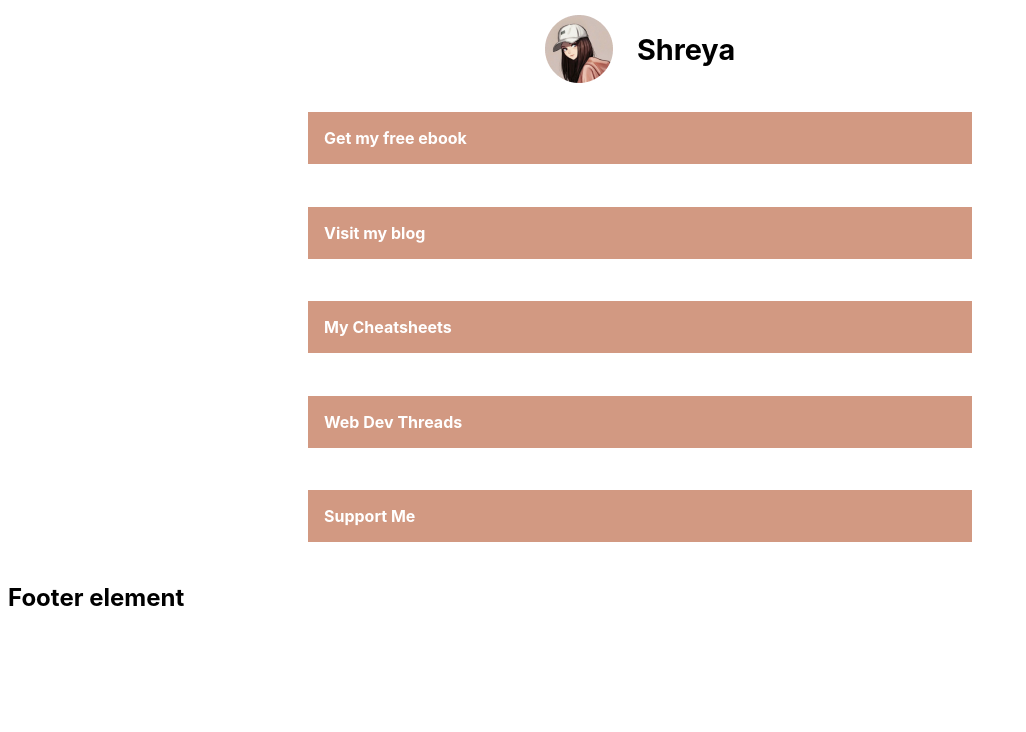
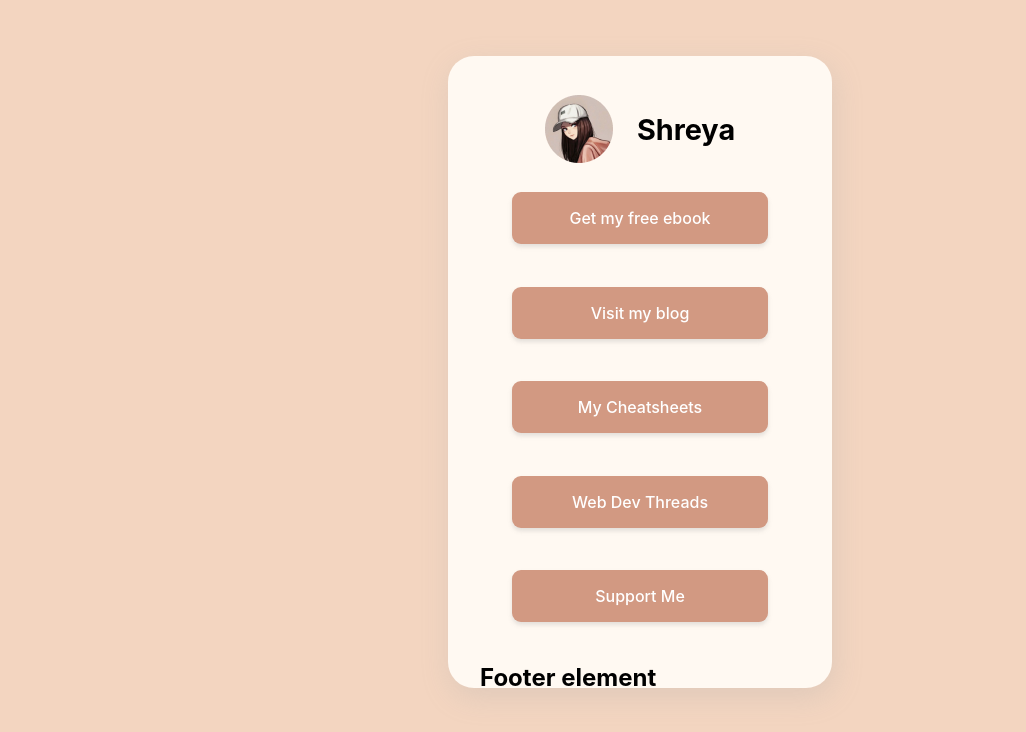
Before and after one commit to ieshreya/dev-links, a React (Create React App) app: page / in a window 1280 px wide. Shown: the top 732 px of the page, without its empty margins (0-1026 px from the left). Built offline with nearby package versions, Linux system fonts and the light colour scheme.

Commit message:
styling the components

```diff
--- a/src/App.js
+++ b/src/App.js
@@ -5,9 +5,11 @@ import Footer from "./components/Footer";
 export default function App() {
 	return (
 		<div className="App">
-			<Info />
-			<Links />
-			<Footer />
+			<div className="container">
+				<Info />
+				<Links />
+				<Footer />
+			</div>
 		</div>
 	);
 }
--- a/src/styles.css
+++ b/src/styles.css
@@ -1,7 +1,22 @@
+body {
+	background: #f3d5c0;
+	/* overflow-y: hidden; */
+}
 .App {
 	font-family: "Inter", sans-serif;
+	display: grid;
+	place-items: center;
 }
-
+.container {
+	margin: 3rem;
+	padding: 2rem;
+	/* background: #FFF9F2; */
+	width: 320px;
+	height: 568px;
+	background: #fff9f2;
+	box-shadow: 2px 9px 28px rgba(170, 170, 170, 0.27);
+	border-radius: 26px;
+}
 .info {
 	display: flex;
 	align-items: center;
@@ -18,6 +33,7 @@
 	display: flex;
 	flex-direction: column;
 	align-items: center;
+	text-align: center;
 	justify-content: space-around;
 }
 
@@ -25,5 +41,13 @@
 	background: #d29982;
 	color: #fff;
 	padding: 16px;
-	width: 50%;
+	width: 70%;
+	font-weight: 500;
+	border-radius: 9px;
+	box-shadow: 0px 3px 4px rgba(154, 154, 154, 0.27);
+	cursor: pointer;
 }
+
+/*
+Todo: hove animate the links and social icons
+*/
```
